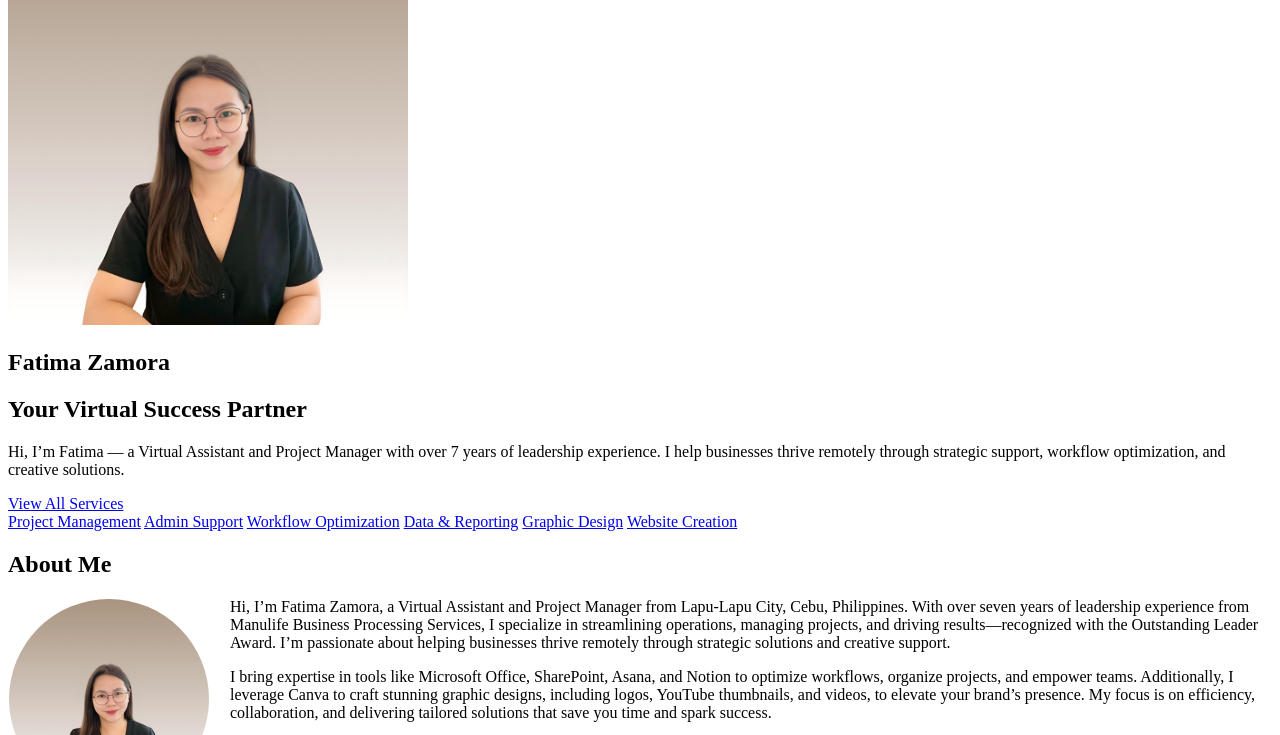
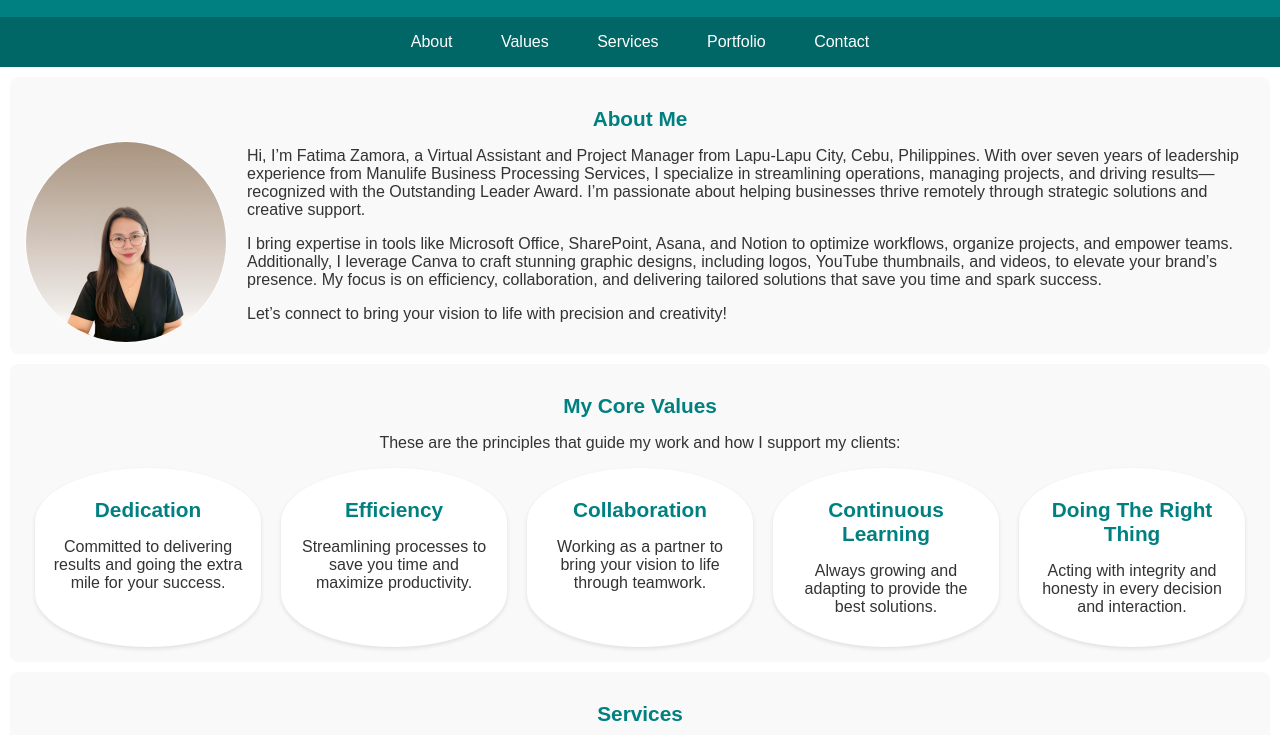
Before and after one commit to fatimacz-08/fatimacz-08.github.io, a plain HTML site: page index.html in a window 1280 px wide. Shown: the part 83-818 px from the top of the page. Drawn offline with Linux system fonts and the light colour scheme.

Commit message:
Update index.html

```diff
--- a/index.html
+++ b/index.html
@@ -1,26 +1,27 @@
 <!DOCTYPE html>
 <html lang="en">
 <head>
-<section class="hero">
-  <div class="hero-img-box">
-    <img src="Images/fatima.png" alt="Fatima Zamora" class="hero-img">
-  </div>
-  <div class="hero-text">
-  <h1>Fatima Zamora</h1>
-  <h2>Your Virtual Success Partner</h2>
-  <p>Hi, I’m Fatima — a Virtual Assistant and Project Manager with over 7 years of leadership experience. I help businesses thrive remotely through strategic support, workflow optimization, and creative solutions.</p>
+    <meta charset="UTF-8">
+    <meta name="viewport" content="width=device-width, initial-scale=1.0">
+    <title>Fatima Zamora | Virtual Assistance</title>
+    <link rel="stylesheet" href="style.css">
+    <link rel="icon" type="image/png" href="Images/fz logo.png">
+    <link href="https://fonts.googleapis.com/css2?family=Quicksand:wght@300&display=swap" rel="stylesheet">
+</head>
+<body>
 
-  <a href="#services" class="cta-button">View All Services</a>
+    <header>
+        <h1 class="fancy-title">FATIMA ZAMORA: Your Virtual Success Partner</h1>
+    </header>
 
-  <div class="service-buttons">
-    <a href="#services" class="service-btn">Project Management</a>
-    <a href="#services" class="service-btn">Admin Support</a>
-    <a href="#services" class="service-btn">Workflow Optimization</a>
-    <a href="#services" class="service-btn">Data & Reporting</a>
-    <a href="#services" class="service-btn">Graphic Design</a>
-    <a href="#services" class="service-btn">Website Creation</a>
-  </div>
-</div>
+    <nav>
+        <a href="#about">About</a>
+        <a href="#values">Values</a>
+        <a href="#services">Services</a>
+        <a href="#portfolio">Portfolio</a>
+        <a href="#contact">Contact</a>
+    </nav>
+
     <section id="about">
     <h2>About Me</h2>
     <img src="Images/fatima.png" alt="Fatima Zamora" style="width: 200px; height: 200px; border-radius: 50%; object-fit: cover; border: 1px solid #fff; float: left; margin-right: 20px;">
```
